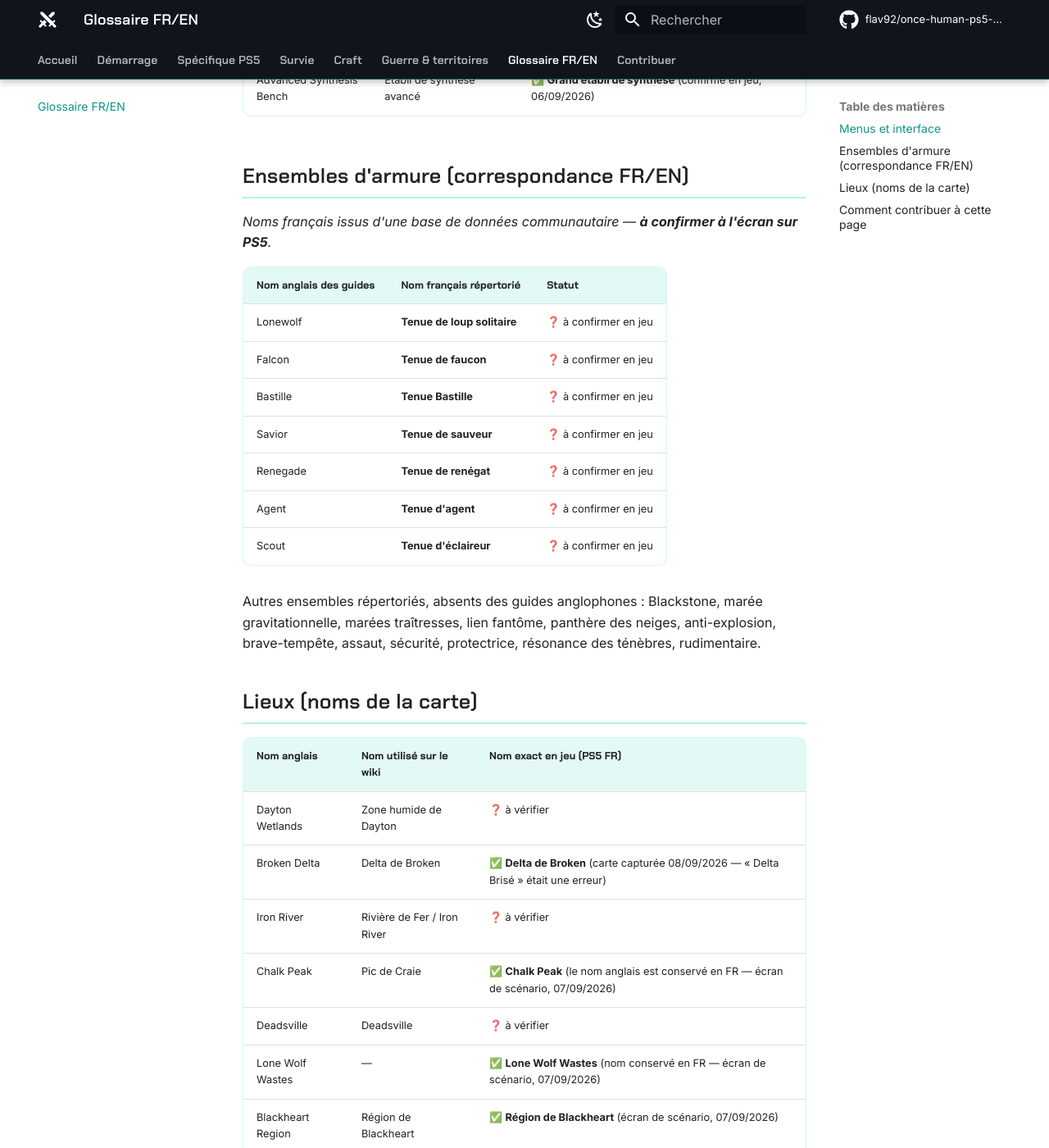
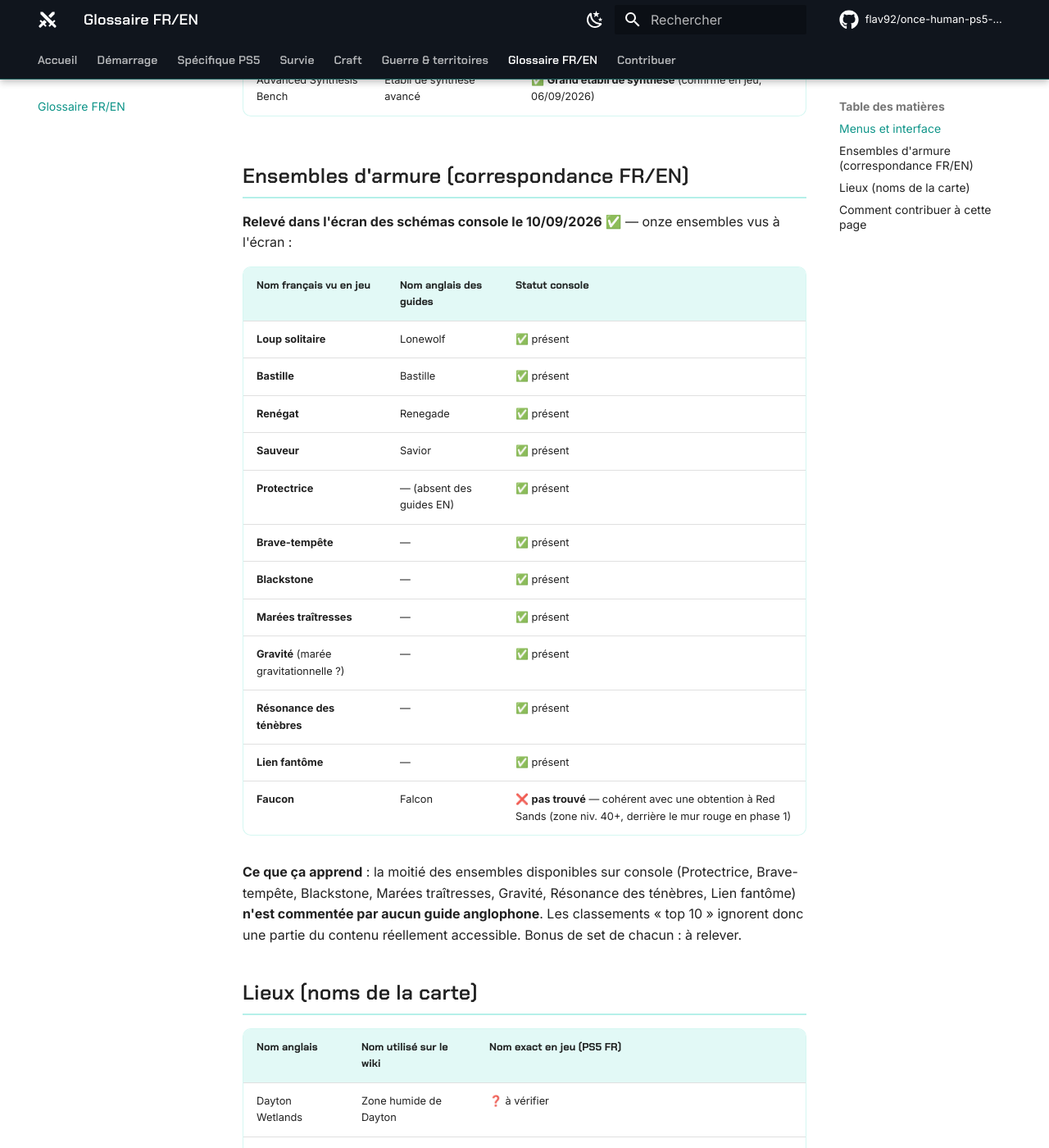
Before and after one commit to flav92/once-human-ps5-wiki, an MkDocs documentation site: the page built from docs/glossaire.md, in a window 1280 px wide and 1400 px high, scrolled down 8021 px. Shown: the whole window at 82% size. Built offline with MkDocs 1.6.1 and Material for MkDocs 9.7.7, drawn with Linux system fonts in a browser that asks for light colours; comment, search, counter and statistics services are not loaded.

Commit message:
Ensembles d'armure verifies console : onze presents, Faucon absent, sept ignores par les guides
Co-Authored-By: Claude Opus 5 <noreply@anthropic.com>
Claude-Session: https://claude.ai/code/session_01TCxfqbazixhXZqmCd3gYVk

```diff
--- a/docs/glossaire.md
+++ b/docs/glossaire.md
@@ -129,19 +129,24 @@ Quand le nom exact PS5 est confirmé, les pages du wiki sont mises à jour pour
 
 ## Ensembles d'armure (correspondance FR/EN)
 
-*Noms français issus d'une base de données communautaire — **à confirmer à l'écran sur PS5**.*
+**Relevé dans l'écran des schémas console le 10/09/2026 ✅** — onze ensembles vus à l'écran :
 
-| Nom anglais des guides | Nom français répertorié | Statut |
+| Nom français vu en jeu | Nom anglais des guides | Statut console |
 |---|---|---|
-| Lonewolf | **Tenue de loup solitaire** | ❓ à confirmer en jeu |
-| Falcon | **Tenue de faucon** | ❓ à confirmer en jeu |
-| Bastille | **Tenue Bastille** | ❓ à confirmer en jeu |
-| Savior | **Tenue de sauveur** | ❓ à confirmer en jeu |
-| Renegade | **Tenue de renégat** | ❓ à confirmer en jeu |
-| Agent | **Tenue d'agent** | ❓ à confirmer en jeu |
-| Scout | **Tenue d'éclaireur** | ❓ à confirmer en jeu |
+| **Loup solitaire** | Lonewolf | ✅ présent |
+| **Bastille** | Bastille | ✅ présent |
+| **Renégat** | Renegade | ✅ présent |
+| **Sauveur** | Savior | ✅ présent |
+| **Protectrice** | — (absent des guides EN) | ✅ présent |
+| **Brave-tempête** | — | ✅ présent |
+| **Blackstone** | — | ✅ présent |
+| **Marées traîtresses** | — | ✅ présent |
+| **Gravité** (marée gravitationnelle ?) | — | ✅ présent |
+| **Résonance des ténèbres** | — | ✅ présent |
+| **Lien fantôme** | — | ✅ présent |
+| **Faucon** | Falcon | ❌ **pas trouvé** — cohérent avec une obtention à Red Sands (zone niv. 40+, derrière le mur rouge en phase 1) |
 
-Autres ensembles répertoriés, absents des guides anglophones : Blackstone, marée gravitationnelle, marées traîtresses, lien fantôme, panthère des neiges, anti-explosion, brave-tempête, assaut, sécurité, protectrice, résonance des ténèbres, rudimentaire.
+**Ce que ça apprend** : la moitié des ensembles disponibles sur console (Protectrice, Brave-tempête, Blackstone, Marées traîtresses, Gravité, Résonance des ténèbres, Lien fantôme) **n'est commentée par aucun guide anglophone**. Les classements « top 10 » ignorent donc une partie du contenu réellement accessible. Bonus de set de chacun : à relever.
 
 ## Lieux (noms de la carte)
 
```
Also changed, not shown: docs/craft/builds.md (+1 -0 lines), docs/index.md (+1 -0 lines), docs/jeu/armes-equipement.md (+3 -1 lines).
